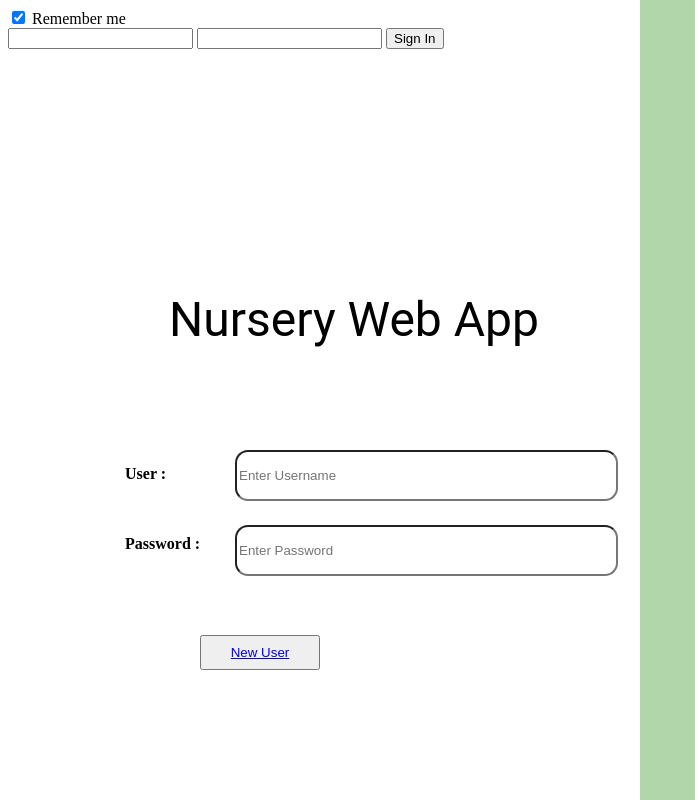
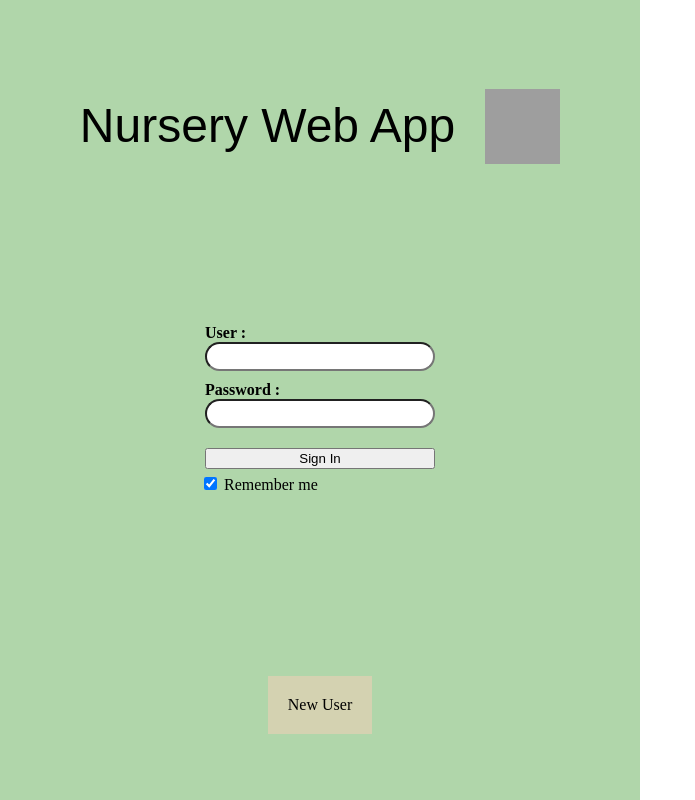
Before and after one commit to atapia209/Tree_Project_Group307, a Flask app: page /login in a window 1280 px wide. Shown: the whole page, without its empty margins (0-695 px from the left). Run offline with Flask 2, Linux system fonts and the light colour scheme; grey boxes are pictures that could not be loaded.

Commit message:
Fixed login page

```diff
--- a/static/css/login.css
+++ b/static/css/login.css
@@ -1,72 +1,24 @@
-/* Place your CSS styles in this file
+.left {
+  width: 50vw;
+  height: 100vh;
+  margin-right: 50vw;
+  background-color: #B0D6AA;
 
-/*
-
-.modal {
-    display: none; /* Hidden by default
-    position: fixed; /* Stay in place
-    z-index: 1; /* Sit on top
-    left: 0;
-    top: 0;
-    width: 100%; /* Full width
-    height: 100%; /* Full height
-    overflow: auto; /* Enable scroll if needed
-    background-color: rgb(0,0,0); /* Fallback color
-    background-color: rgba(0,0,0,0.4); /* Black w/ opacity
-    padding-top: 60px;
+  display:flex;
+  flex-direction: column;
+  justify-content: space-around;
+  align-items: center;
 }
-
-
-  .modal-content {
-    background-color: #fefefe;
-    margin: 5px auto; /* 15% from the top and centered
-    border: 1px solid #888;
-    width: 80%; /* Could be more or less, depending on screen size
-  }
-
-  .close {
-    /* Position it in the top right corner outside of the modal
-    position: absolute;
-    right: 25px;
-    top: 0;
-    color: #000;
-    font-size: 35px;
-    font-weight: bold;
-  }
-
-
-  .close:hover,
-  .close:focus {
-    color: red;
-    cursor: pointer;
-  }
-
-
-
-  @-webkit-keyframes animatezoom {
-    from {-webkit-transform: scale(0)}
-    to {-webkit-transform: scale(1)}
-  }
-
-  @keyframes animatezoom {
-    from {transform: scale(0)}
-    to {transform: scale(1)}
-  }
-  */
 
 body {
   height: 100%;
-    background: linear-gradient(90deg, #FFFFFF 50%, #B0D6AA 50%);
+  background: #FFFFFF;
+  margin: 0;
+  padding: 0;
 }
 
-h1{
-  position: absolute;
-  width: 498px;
-  height: 101px;
-  left: 105px;
-  top: 260px;
-
-  font-family: 'Roboto';
+.title {
+  font-family: sans-serif;
   font-style: normal;
   font-weight: 400;
   font-size: 48px;
@@ -74,76 +26,71 @@ h1{
   text-align: center;
 
   color: #000000;
+  margin-right: 30px;
+}
+
+.title-wrapper {
+  display: flex;
+  flex-direction: row;
+  align-items: center;
+}
+
+.logo {
+  height: 75px;
+  width: 75px;
+}
+
+.input-boxes {
+  display: flex;
+  flex-direction: column;
+  width: 30ch;
+}
+
+.input-rows {
+  display: flex;
+  flex-direction: column;
+  margin: 5px;
+}
+
+.login-boxes {
+  padding: 5px;
+  border-radius: 15px;
+}
+.login {
+  margin-top: 15px;
+}
+
+.new-user {
+  background-color:#d4d2b1;
+  border: none;
+  color: black;
+  padding: 20px;
+  text-align: center;
+  text-decoration: none;
+  display: inline-block;
+  font-size: 16px;
+  margin-top: 50px;
+}
+
+.new-user:hover {
+  background-color: #a9a88d;
 }
 
 
-label[for= uname]{
-  position: absolute;
-  width: 375px;
-  height: 50px;
-  left: 125px;
-  top: 465px;
 
+
+@media (orientation: portrait) {
+  .left {
+    width: 100vw;
+    margin-right: 0;
   }
 
-input[name = uname] {
-  position: absolute;
-  width: 375px;
-  height: 45px;
-  left: 235px;
-  top: 450px;
-
-border-radius: 13px;
-
+  .login-boxes, .input-boxes {
+    height: 3em;
+    width: 50ch;
   }
 
-
-label[for= psw]{
-  position: absolute;
-  width: 375px;
-  height: 50 px;
-  left: 125px;
-  top: 535px;
-
+  .input-rows {
+    margin-top: 30px;
   }
-
-
-input[name = psw] {
-    position: absolute;
-    width: 375px;
-    height: 45px;
-    left: 235px;
-    top: 525px;
-
-
-    border-radius: 13px;
-
 }
-
-
-button[type = login]{
-
-  position: absolute;
-width: 120px;
-height: 35px;
-left: 392px;
-top: 635px;
-
-}
-
-
-button[type = newu]{
-
-  position: absolute;
-  width: 120px;
-  height: 35px;
-  left: 200px;
-  top: 635px;
-
-}
-
-Add Zoom Animation
-.animate {
-  -webkit-animation: animatezoom 0.6s;
-  animation: animatezoom 0.6s
-}
--- a/templates/login.html
+++ b/templates/login.html
@@ -5,38 +5,46 @@
 <!-- Button to open the modal login form -->
 
 
-<!-- The Modal -->
-<h1>Nursery Web App</h1>
 
 <body>
+  <div class="left">
+    <div class="title-wrapper">
+      <h1 class="title">Nursery Web App</h1>
+      <img class="logo" src="static/images/Logo.png" alt="">
+    </div>
+
+
+    <form class="input-boxes" method="post" action="">
+      {{form.hidden_tag()}}
+
       <!--Username Line-->
-    <div class="container">
+      <div class="input-rows">
         <label for="uname"><b>User :</b></label>
-      <input type="text" placeholder="Enter Username" name="uname" required>
+        {{ form.username(class_="user login-boxes") }}
+      </div>
 
       <!--Password Line-->
+      <div class="input-rows">
         <label for="psw"><b>Password :</b></label>
-      <input type="password" placeholder="Enter Password" name="psw" required>
+        {{form.password(class_="psw login-boxes")}}
+      </div>
 
 
-      <!--Login button-->
-      <!--<button type="login"> <a href="{{url_for('upload')}}">Login</a></button>-->
 
-      <button type="newu"> <a href="{{url_for('register')}}">New User</a></button>
+        {{form.submit(class_="login input-rows")}}
+        <label>
+          <input for = "member" type="checkbox" checked="checked" name="remember"> Remember me
+        </label>
+    </form>
 
-      <label>
-        <input type="checkbox" checked="checked" name="remember"> Remember me
-      </label>
-
+    <a class="new-user" href="{{url_for('register')}}">New User</a>
   </div>
 
-    <div>
-      <form method="post" action="">
-        {{form.hidden_tag()}}
-        {{form.username}}
-        {{form.password}}
-        {{form.submit}}
-    </div>
+
+
+
+
+
 
 </body>
 </html>
```
Lines whose indentation alone changed are shown as unchanged.
